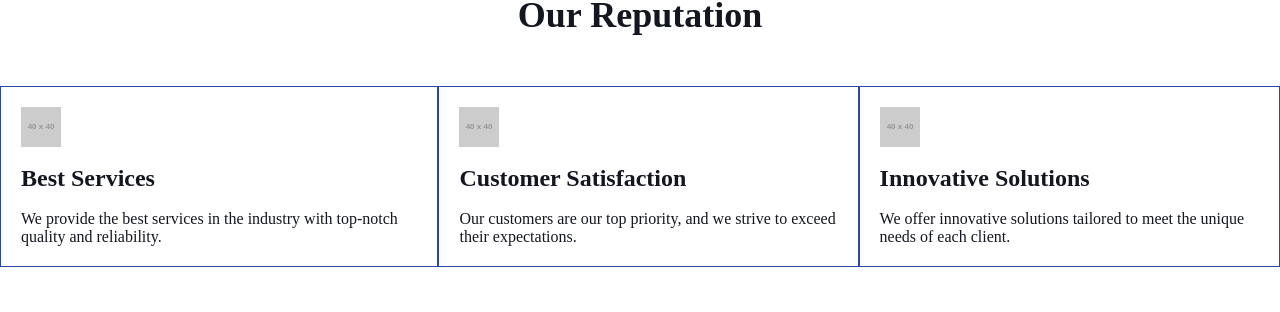
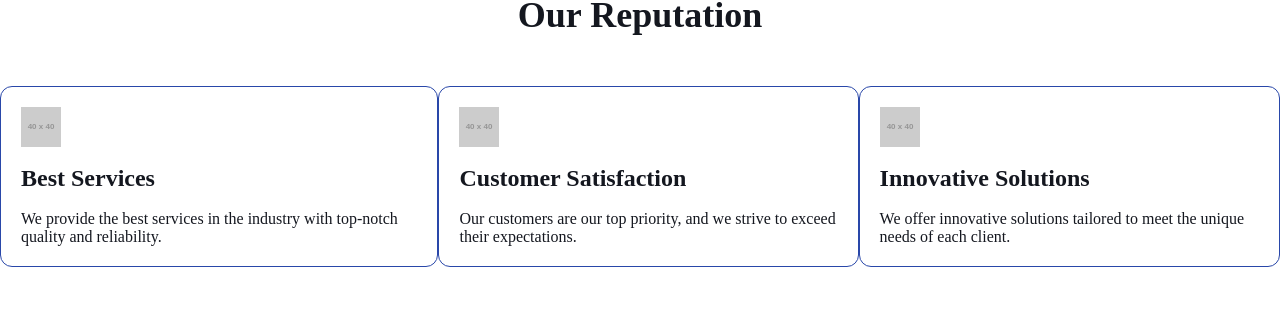
Before and after one commit to GabrielCorona2001/NextLandingPage, a Next.js app: page / in a window 1280 px wide. Shown: the part 640-952 px from the top of the page. Built offline with nearby package versions, Linux system fonts and the light colour scheme.

Commit message:
style(cards): card border radius

```diff
--- a/src/app/ui/cards/Cards.module.scss
+++ b/src/app/ui/cards/Cards.module.scss
@@ -31,6 +31,7 @@
     align-items: flex-start;
     gap: 18px;
     max-width: 400px;
+    border-radius: 12px;
 }
 
 .cardTitle {
```
